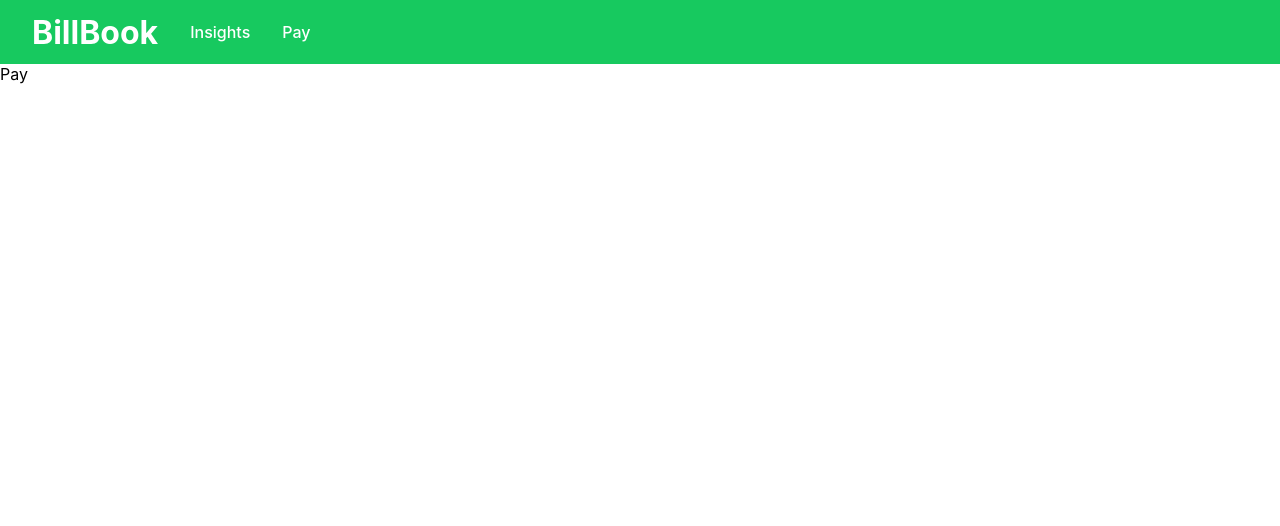
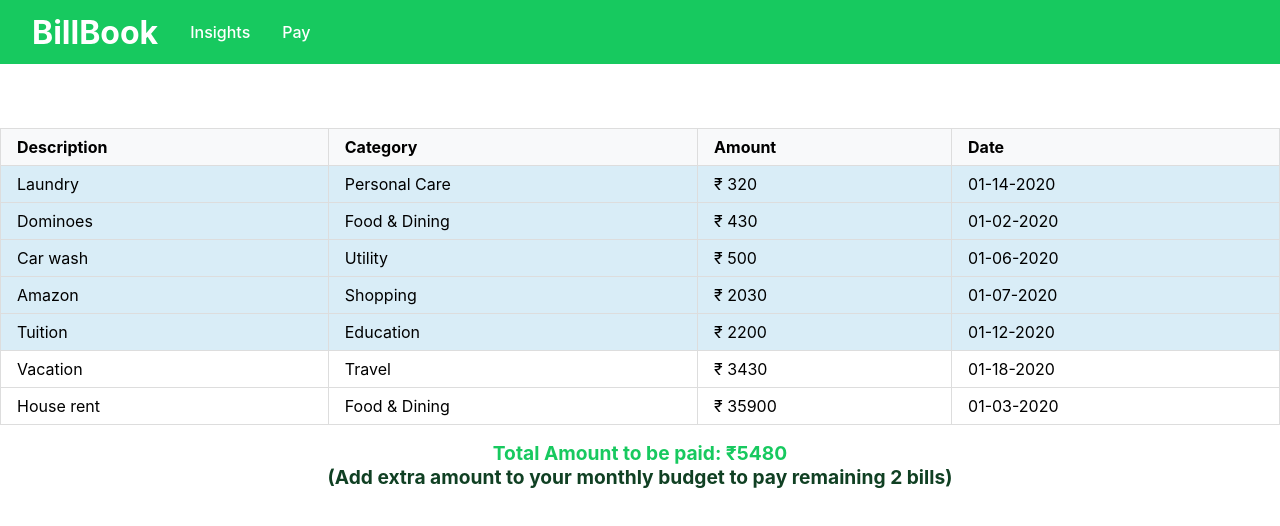
Before and after one commit to 7shoaib7/bright-money, a React (Create React App) app: page /pay in a window 1280 px wide. Shown: the top 526 px of the page. Built offline with nearby package versions, Linux system fonts and the light colour scheme.

Commit message:
paid-bills-table-added

```diff
--- a/src/billData.json
+++ b/src/billData.json
@@ -3,21 +3,21 @@
         {
             "id": 1,
             "description": "Dominoes",
-            "category": "FoodNDining",
+            "category": "Food & Dining",
             "amount": "430",
             "date": "01-02-2020"
         },
         {
             "id": 2,
             "description": "Car wash",
-            "category": "utility",
+            "category": "Utility",
             "amount": "500",
             "date": "01-06-2020"
         },
         {
             "id": 3,
             "description": "Amazon",
-            "category": "shopping",
+            "category": "Shopping",
             "amount": "2030",
             "date": "01-07-2020"
         },
@@ -31,7 +31,7 @@
         {
             "id": 5,
             "description": "Tuition",
-            "category": "education",
+            "category": "Education",
             "amount": "2200",
             "date": "01-12-2020"
         },
--- a/src/components/billTable/billTable.js
+++ b/src/components/billTable/billTable.js
@@ -132,7 +132,7 @@ const BillTable = () => {
                             <tr key={bill.id}>
                                 <td>{bill.description}</td>
                                 <td>{bill.category}</td>
-                                <td>{bill.amount}</td>
+                                <td>₹ {bill.amount}</td>
                                 <td>{bill.date}</td>
                                 <td>
                                     <Button variant="contained" color="success" sx={{ marginRight: "1rem" }} size="small" onClick={() => handleEdit(bill)}>
--- /dev/null
+++ b/src/routes/pay/pay.css
@@ -0,0 +1,34 @@
+.paid-bills-table {
+    width: 100%;
+    border-collapse: collapse;
+    margin-top:4rem;
+}
+
+.paid-bills-table th,
+.paid-bills-table td {
+    padding: 8px 16px;
+    text-align: left;
+    border: 1px solid #ddd;
+}
+
+.paid-bills-table th {
+    background-color: #f8f9fa;
+    font-weight: bold;
+}
+
+
+.paid-bills-table .highlight {
+    background-color: #d9edf7;
+}
+
+.total-amount {
+    font-size: 1.2rem;
+    font-weight: bold;
+    margin-top: 1rem;
+    text-align: center;
+    color: #17c95f;
+}
+
+.remaining-amount {
+color:#104023;
+}
--- a/src/routes/pay/pay.js
+++ b/src/routes/pay/pay.js
@@ -1,9 +1,52 @@
 import React from 'react'
+import "./pay.css"
+import { useSelector } from 'react-redux';
 
 const Pay = () => {
+  const { bills } = useSelector((state) => state.bills)
+  const billSorted = bills.sort((a, b) => a.amount - b.amount);
+  let count = 0;
+  let total = 0
+  for (let i = 0; i < billSorted.length; i++) {
+    if (total <= 5000) {
+      total += parseInt(billSorted[i].amount);
+      billSorted[i].paid = true;
+      count++;
+    }
+    else{
+      break;
+    }
+  }
+
+
   return (
-    <div>Pay</div>
-  )
+    <>
+      <table className="paid-bills-table">
+        <thead>
+          <tr>
+            <th>Description</th>
+            <th>Category</th>
+            <th>Amount</th>
+            <th>Date</th>
+          </tr>
+        </thead>
+        <tbody>
+          {billSorted.map((bill, index) => (
+            <tr key={bill.id} className={index < count ? "highlight" : ""}>
+              <td>{bill.description}</td>
+              <td>{bill.category}</td>
+              <td>₹ {bill.amount}</td>
+              <td>{bill.date}</td>
+            </tr>
+          ))}
+        </tbody>
+      </table>
+      <div className="total-amount">
+        <strong>Total Amount to be paid:</strong> ₹{total}
+        <p className="remaining-amount">(Add extra amount to your monthly budget to pay remaining {bills.length -count} bills)</p>
+      </div>
+    </>
+  );
 }
 
 export default Pay
--- a/src/store/bill/bill.reducer.js
+++ b/src/store/bill/bill.reducer.js
@@ -1,7 +1,8 @@
-import { BILL_ACTION_TYPES } from "./bill.types"
+import { BILL_ACTION_TYPES } from "./bill.types";
+import billList from "../../billData.json"
 
 const initialState = {
-    bills: [],
+    bills:billList.bills,
     category:""
 }
 
```
